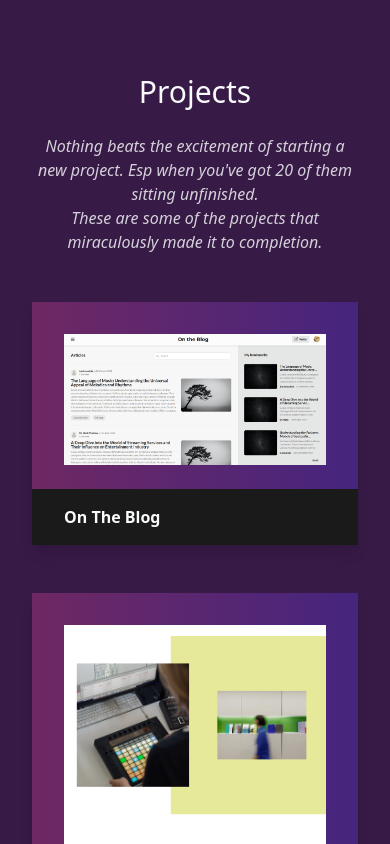
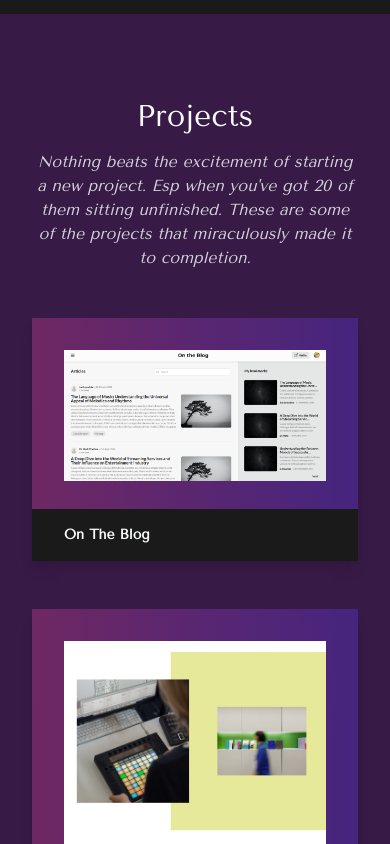
Before and after one commit to okay-head/portfolio, a React (Vite) app: page / in a window 390 px wide. Shown: the part 3600-4444 px from the top of the page. Built offline with nearby package versions, Linux system fonts and the light colour scheme; a web font is replaced by a local one.

Commit message:
changed typeface | much needed change | responsiveness

```diff
--- a/src/components/Card.jsx
+++ b/src/components/Card.jsx
@@ -29,7 +29,7 @@ export default function Card({
         id={`card-img${id}`}
         className='mb-12 blur-sm card-imgs'
       />
-      <div className='caption z-10 px-8 py-4 bg-[--bg-primary]  absolute bottom-0 left-0 right-0 font-bold'>
+      <div className='caption z-10 px-8 py-4 bg-[--bg-primary]  absolute bottom-0 left-0 right-0 font-bold text-sm md:text-base'>
         <h2>{caption}</h2>
       </div>
       <div className='card-cover bg-[#000000ac] absolute inset-0 bottom-12 flex items-center justify-center transition-opacity ease-in-out duration-300  opacity-0 group-hover:opacity-100'>
--- a/src/components/Popup.jsx
+++ b/src/components/Popup.jsx
@@ -4,9 +4,9 @@ export default function Popup() {
   return (
     <article
       id='form-popup'
-      className='absolute right-2 translate-y-4 opacity-0 -top-20 transform overflow-hidden rounded-lg text-left shadow-xl transition-all sm:my-8 sm:max-w-lg'
+      className='absolute right-2 translate-y-4 opacity-0 -top-16 lg:-top-20 transform overflow-hidden rounded-lg text-left shadow-xl transition-all sm:my-8 sm:max-w-lg'
     >
-      <div className='bg-white py-3 px-4'>
+      <div className='bg-white py-2 md:py-3 px-4'>
         <div className='sm:flex mx-auto w-max items-center'>
           <div className='mx-auto flex h-6 w-6 flex-shrink-0 items-center justify-center rounded-full bg-[#1bc95b] p-1'>
             <svg
@@ -27,7 +27,7 @@ export default function Popup() {
           </div>
           <div className='text-center ml-2'>
             <h3
-              className='text-base font-semibold leading-6 text-gray-900'
+              className='text-sm md:text-base font-semibold leading-6 text-gray-900'
               id='modal-title'
             >
               Form submitted!
--- a/src/components/projects/Projects.jsx
+++ b/src/components/projects/Projects.jsx
@@ -12,11 +12,10 @@ export default function Projects() {
         <H1 classVars='mb-4 lg:mb-9' hVars='mb-2'>
           Projects
         </H1>
-        <div className='text-center lg:text-lg mb-6 italic text-[var(--white-2)] max-w-4xl  mx-auto'>
+        <div className='-mt-2 text-center lg:text-lg mb-6 italic text-[var(--white-2)] max-w-4xl  mx-auto'>
           Nothing beats the excitement of starting a new project. Esp when
-          you've got 20 of them sitting unfinished. <br />
-          These are some of the projects that miraculously made it to
-          completion.
+          you've got 20 of them sitting unfinished. These are some of the
+          projects that miraculously made it to completion.
         </div>
         <div className='md:grid grid-cols-2 auto-rows-fr'>
           <Card
--- a/src/index.css
+++ b/src/index.css
@@ -1,3 +1,7 @@
+/* @import url('https://fonts.googleapis.com/css2?family=Work+Sans:wght@300;400;500;600&display=swap'); */
+
+@import url('https://fonts.googleapis.com/css2?family=Tenor+Sans&display=swap');
+
 @tailwind base;
 @tailwind components;
 @tailwind utilities;
@@ -30,6 +34,14 @@ html {
   -moz-osx-font-smoothing: grayscale;
   scroll-behavior: smooth;
 }
+
+body {
+  /* font-family: 'Work Sans', sans-serif; */
+  font-family: 'Tenor Sans', sans-serif;
+}
+/* footer,header{
+  font-family: 'Inter', sans-serif!important;
+} */
 
 .project-card,
 /* .connect-btn, */
```
